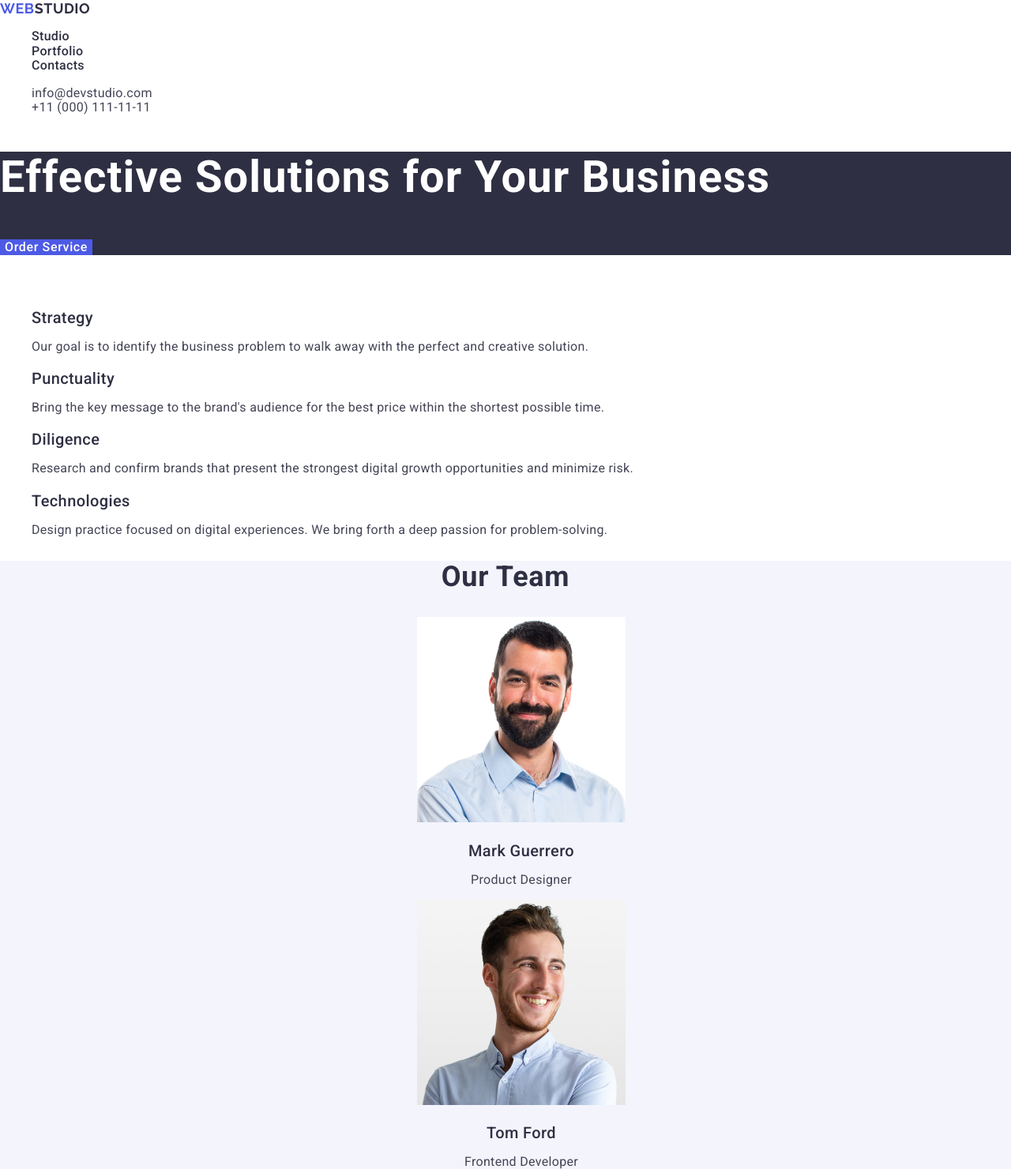
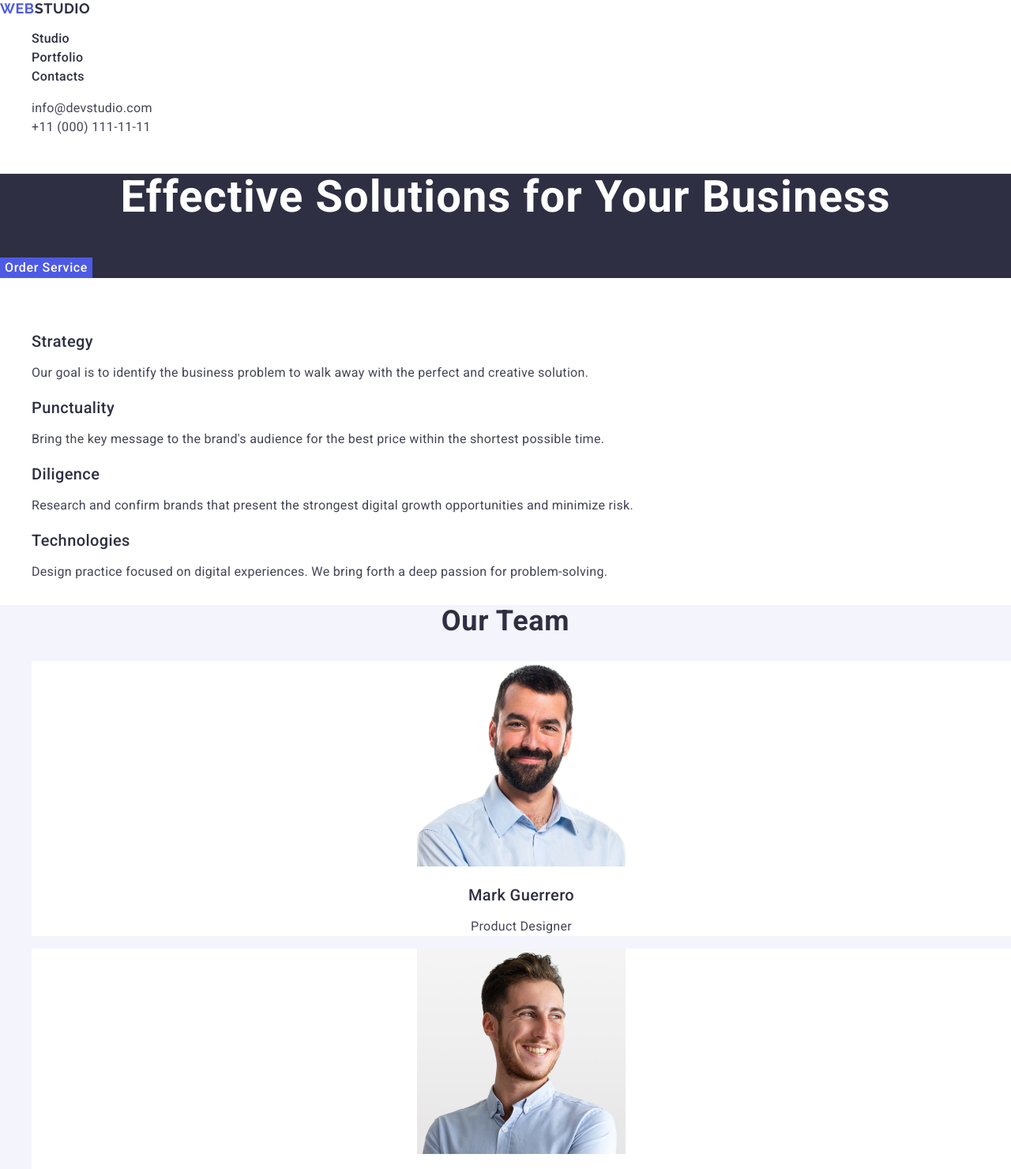
Before and after one commit to OlhaYakym/goit-markup-hw-02, a plain HTML site: page index.html in a window 1280 px wide. Shown: the top 1480 px of the page at 79% size. Drawn offline with nearby package versions, Linux system fonts and the light colour scheme.

Commit message:
Task_2_v.5

```diff
--- a/css/styles.css
+++ b/css/styles.css
@@ -31,6 +31,7 @@ ul {
   font-weight: 500;
   font-size: 16px;
   letter-spacing: 0.02em;
+  line-height: 1.5;
 }
 
 .menu-link:hover,
@@ -44,6 +45,7 @@ ul {
   color: #434455;
   font-size: 16px;
   letter-spacing: 0.02em;
+  line-height: 1.5;
 }
 
 .address-head {
@@ -65,6 +67,8 @@ ul {
   font-size: 56px;
   letter-spacing: 0.02em;
   color: white;
+  line-height: 1.07;
+  text-align: center;
 }
 
 button {
@@ -75,6 +79,7 @@ button {
   font-size: 16px;
   font-weight: 500;
   letter-spacing: 0.04em;
+  line-height: 1.5;
 }
 
 button:hover,
@@ -92,17 +97,23 @@ button:focus {
   font-size: 20px;
   letter-spacing: 0.02em;
   margin-bottom: 10px;
+  line-height: 1.2;
 }
 
 .advantages p {
   font-size: 16px;
   letter-spacing: 0.02em;
   color: #434455;
+  line-height: 1.5;
 }
 
 .our-team {
   text-align: center;
   background-color: #f4f4fd;
+}
+
+.person-card {
+  background-color: #ffffff;
 }
 
 .our-team h2 {
@@ -119,12 +130,14 @@ button:focus {
   font-size: 20px;
   letter-spacing: 0.02em;
   margin-bottom: 10px;
+  line-height: 1.2;
 }
 
 .our-team p {
   font-size: 16px;
   letter-spacing: 0.02em;
   color: #434455;
+  line-height: 1.5;
 }
 
 .our-portfolio {
@@ -137,6 +150,7 @@ button:focus {
   letter-spacing: 0.02em;
   color: #2e2f42;
   margin-bottom: 50px;
+  line-height: 1.11;
 }
 
 .our-portfolio h3 {
@@ -145,12 +159,14 @@ button:focus {
   letter-spacing: 0.02em;
   color: #2e2f42;
   margin-top: 10px;
+  line-height: 1.2;
 }
 
 .our-portfolio p {
   font-size: 16px;
   letter-spacing: 0.02em;
   color: #434455;
+  line-height: 1.5;
 }
 
 footer {
@@ -174,4 +190,5 @@ footer p {
   font-size: 16px;
   letter-spacing: 0.02em;
   color: #f4f4fd;
+  line-height: 1.5;
 }
```
